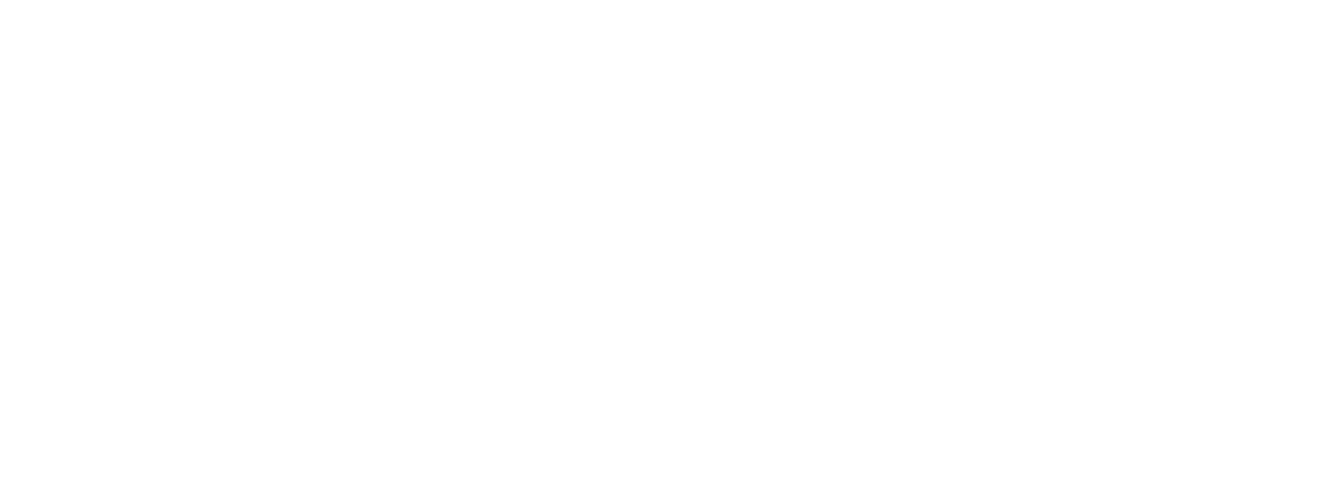
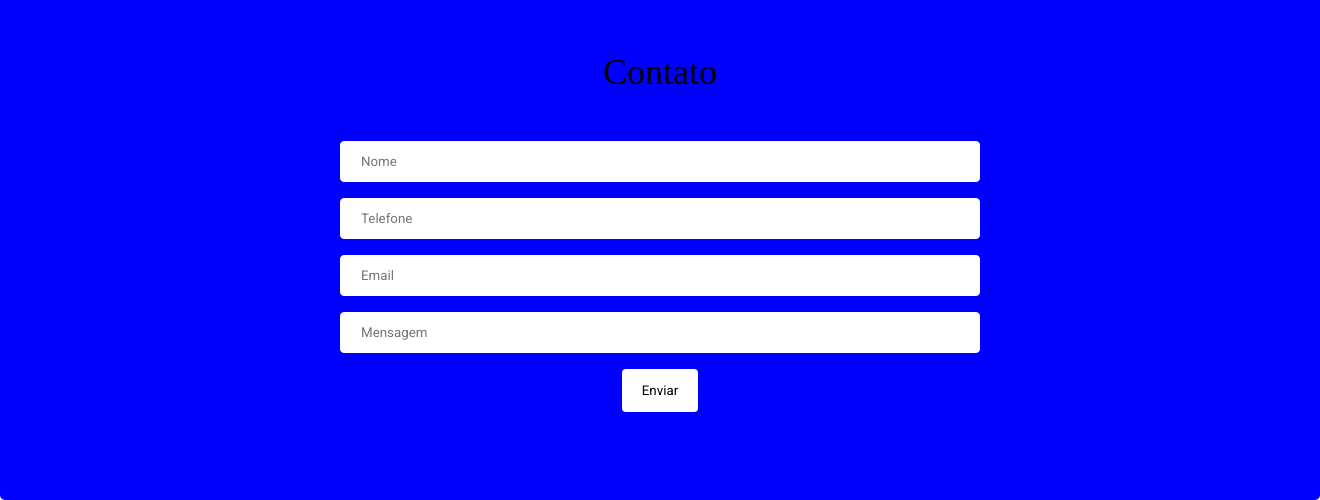
Before and after one commit to citi-onboarding/CCB-client, a React (Create React App) app: page / in a window 1280 px wide. Shown: the part 969-1469 px from the top of the page, 1320 px wide, since content can reach past the window. Before the commit the page ends 883 px from the top, so only its background shows below. Built offline with nearby package versions, Linux system fonts and the light colour scheme; no server answers.

Commit message:
create a secsion Contato

```diff
--- a/src/App.jsx
+++ b/src/App.jsx
@@ -1,12 +1,13 @@
 import React from 'react';
 
 import './style.css';
+import Contato from './Views/Contato/Contato';
 import NossosParceiros from './Views/Nossos Parceiros/NossosParceiros';
 const App = () => {
   return (
     <div className="App">
       <NossosParceiros/>
-
+      <Contato/>
 
   </div>
 )
--- /dev/null
+++ b/src/Views/Contato/Contato.jsx
@@ -0,0 +1,51 @@
+import React, { useEffect, useState } from 'react';
+import axios from 'axios';
+import { mainUrl } from '../../assets/index.ts';
+import "./style.css"
+export const Contato = () => {
+
+    const [text, setText] = useState([{ url: ''}]);
+
+
+    const getInfos = async () => {
+      const res = await axios.get(`${mainUrl}/contatoes`);
+      const { Endereco, Email, InstagramUser, Telefone  } = res.data[0];
+      console.log(res.data)
+      setText(Endereco);
+      setText(Email);
+      setText(InstagramUser);
+      setText(Telefone);
+
+    };
+      useEffect(() => {
+        getInfos();
+      }, []);
+
+
+        return (
+            <div class="Contato">
+                <div class="title">
+                    Contato
+                </div>
+
+                <div className="formulario">
+
+
+                  <input type="text" id="fname" name="firstname" placeholder="Nome"/>
+
+
+                  <input type="text" id="lname" name="lastname" placeholder="Telefone"/>
+
+
+                  <input type="text" id="fname" name="firstname" placeholder="Email"/>
+
+
+                  <input type="text" id="lname" name="lastname" placeholder="Mensagem"/>
+
+                  <input type="submit" value="Enviar"/>
+                </div>
+              </div>
+          )
+    }
+
+  export default Contato;
--- /dev/null
+++ b/src/Views/Contato/index.js
@@ -0,0 +1,2 @@
+import {Contato} from "./Contato";
+export default Contato;
--- /dev/null
+++ b/src/Views/Contato/style.css
@@ -0,0 +1,32 @@
+input[type=text], select {
+    width: 50%;
+    padding: 12px 20px;
+    margin: 8px 0;
+    display: inline-block;
+    border: 1px solid white;
+    border-radius: 4px;
+    box-sizing: border-box;
+  }
+
+  input[type=submit] {
+    width: fit-content;
+    background-color:white;
+    color: black;
+    padding: 14px 20px;
+    margin: 8px 0;
+    border: none;
+    border-radius: 4px;
+    cursor: pointer;
+  }
+
+  input[type=submit]:hover {
+    background-color:white;
+
+  }
+
+  div {
+    border-radius: 5px;
+    background-color: blue;
+    padding: 20px;
+    height: 100%;
+  }
```
